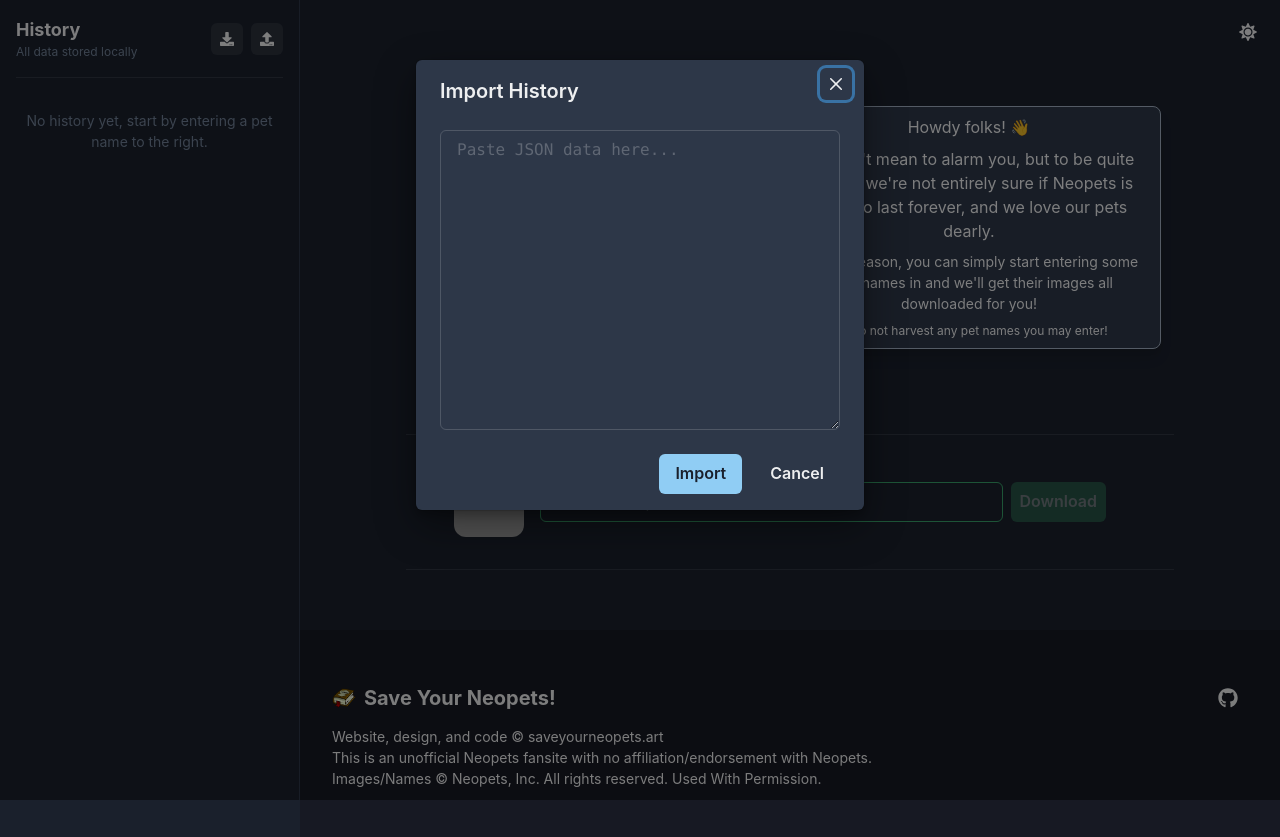
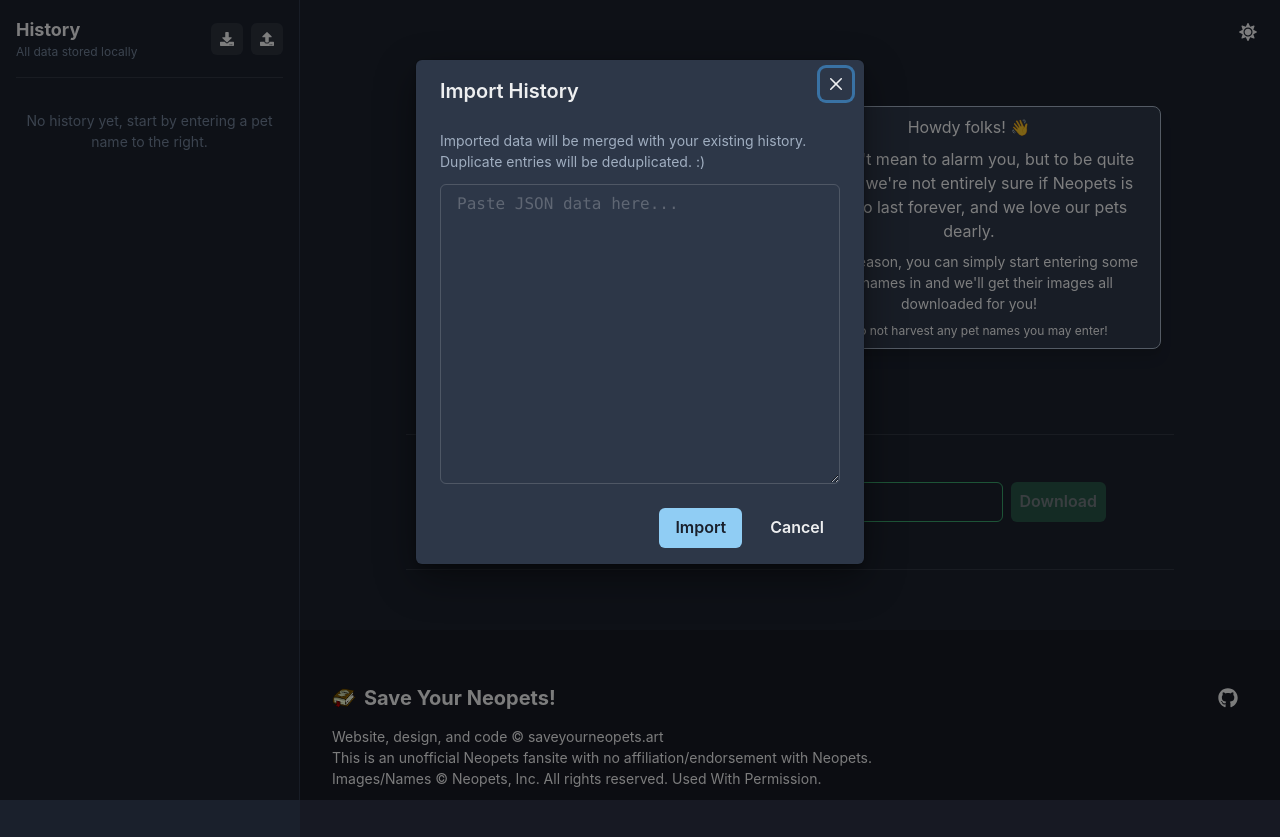
Before and after one commit to diceroll123/neopetsbackup, a React (Create React App) app: page / in a window 1280 px wide. Both pictures are taken after a click on the button 267 px from the left and 38 px from the top of the page. Built offline with nearby package versions, Linux system fonts and the light colour scheme; grey boxes are pictures that could not be loaded.

Commit message:
Update HistorySidebar.jsx

```diff
--- a/src/components/HistorySidebar.jsx
+++ b/src/components/HistorySidebar.jsx
@@ -68,6 +68,7 @@
   const borderColor = useColorModeValue('gray.200', 'gray.700');
   const entryBgColor = useColorModeValue('white', 'gray.700');
   const hoverBgColor = useColorModeValue('gray.100', 'gray.700');
+  const helpTextColor = useColorModeValue('gray.600', 'gray.400');
 
   const handleDeleteClick = (petName, index) => {
     setDeleteTarget({ petName, index });
@@ -484,6 +485,10 @@
           <ModalHeader>Import History</ModalHeader>
           <ModalCloseButton />
           <ModalBody>
+            <Text fontSize="sm" color={helpTextColor} mb={3}>
+              Imported data will be merged with your existing history. Duplicate
+              entries will be deduplicated. :)
+            </Text>
             <Textarea
               value={importData}
               onChange={e => setImportData(e.target.value)}
```
